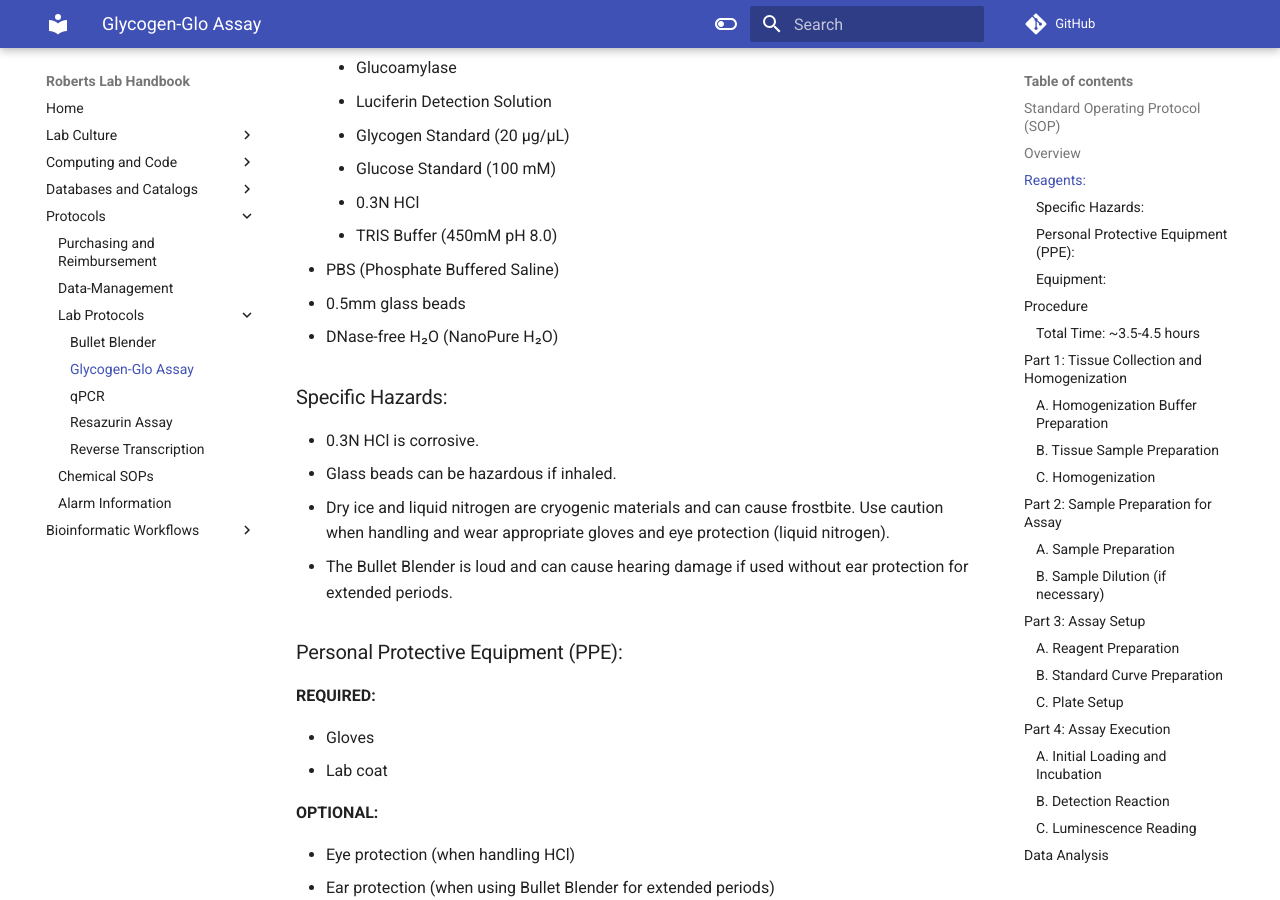
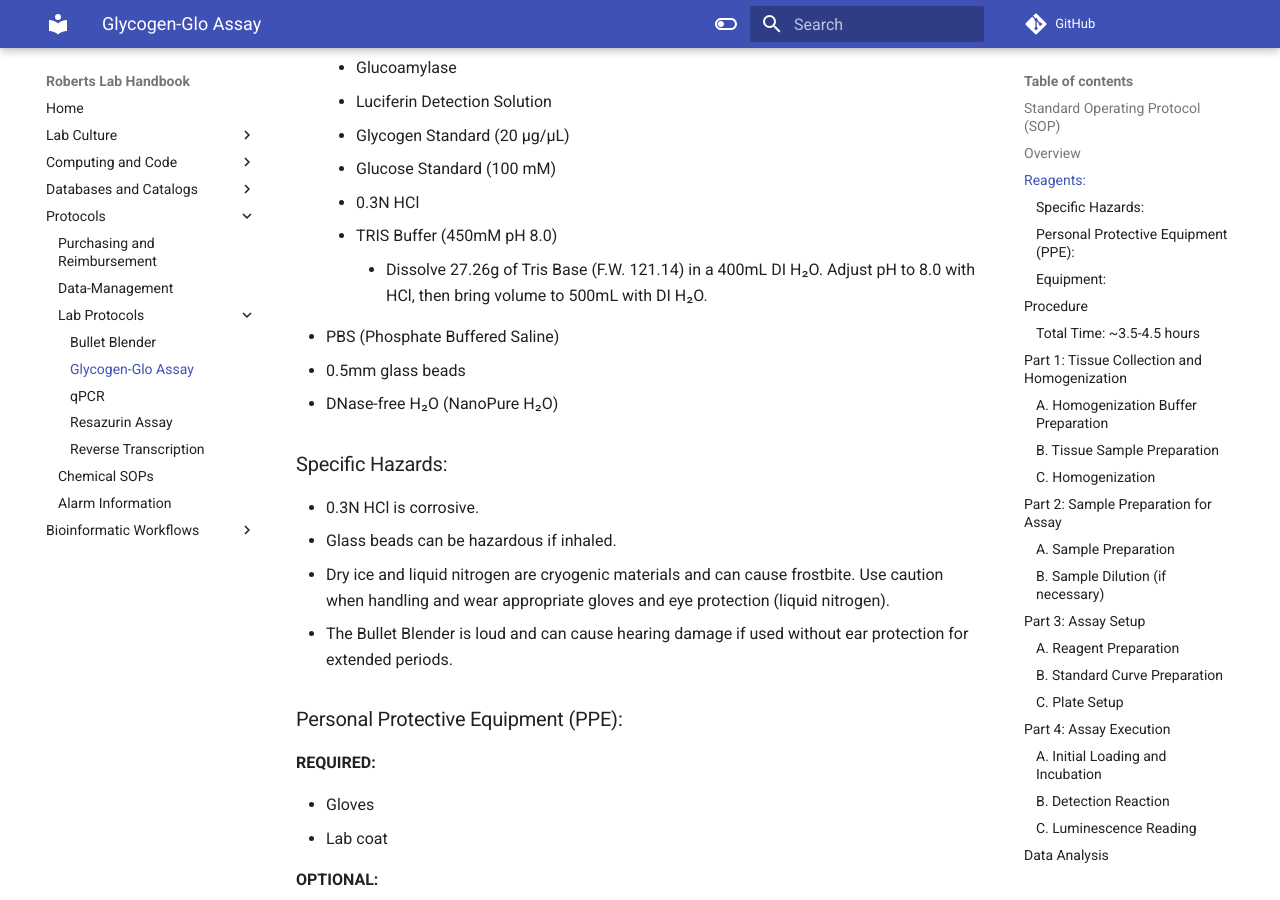
Before and after one commit to RobertsLab/resources, an MkDocs documentation site: the page built from docs/protocols/protocol-glycogen-glo-assay.md, in a window 1280 px wide and 900 px high, scrolled down 578 px. Built offline with MkDocs 1.6.1 and Material for MkDocs 9.7.7, drawn with Linux system fonts in a browser that asks for light colours; comment, search, counter and statistics services are not loaded.

Commit message:
Add detailed preparation instructions for TRIS Buffer in Glycogen-Glo Assay protocol

```diff
--- a/docs/protocols/protocol-glycogen-glo-assay.md
+++ b/docs/protocols/protocol-glycogen-glo-assay.md
@@ -16,6 +16,7 @@ The Glycogen-Glo Assay (Promega) is a luminescence-based assay used to quantify
     - Glucose Standard (100 mM)
     - 0.3N HCl
     - TRIS Buffer (450mM pH 8.0)
+        - Dissolve 27.26g of Tris Base (F.W. 121.14) in a 400mL DI H₂O. Adjust pH to 8.0 with HCl, then bring volume to 500mL with DI H₂O.
 - PBS (Phosphate Buffered Saline)
 - 0.5mm glass beads
 - DNase-free H₂O (NanoPure H₂O)
```
